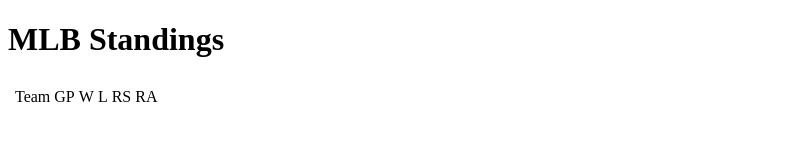
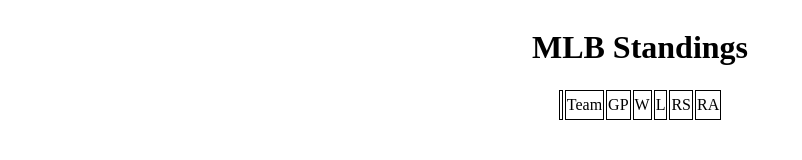
Before and after one commit to wazzupope/mlb-standings, a website built with webpack: page dist/index.html in a window 1280 px wide. Shown: the whole page, without its empty margins (0-802 px from the left). Built offline with nearby package versions, Linux system fonts and the light colour scheme; no server answers.

Commit message:
center header and main via flexbox, add border around table cells to assist with formatting

```diff
--- a/styles/styles.css
+++ b/styles/styles.css
@@ -1,3 +1,18 @@
 tr {
   height: 30px;
 }
+
+td {
+  border: 1px solid black;
+}
+
+#header {
+  display: flex;
+  justify-content: center;
+}
+
+#main {
+  display: flex;
+  flex-direction: column;
+  align-items: center;
+}
```
